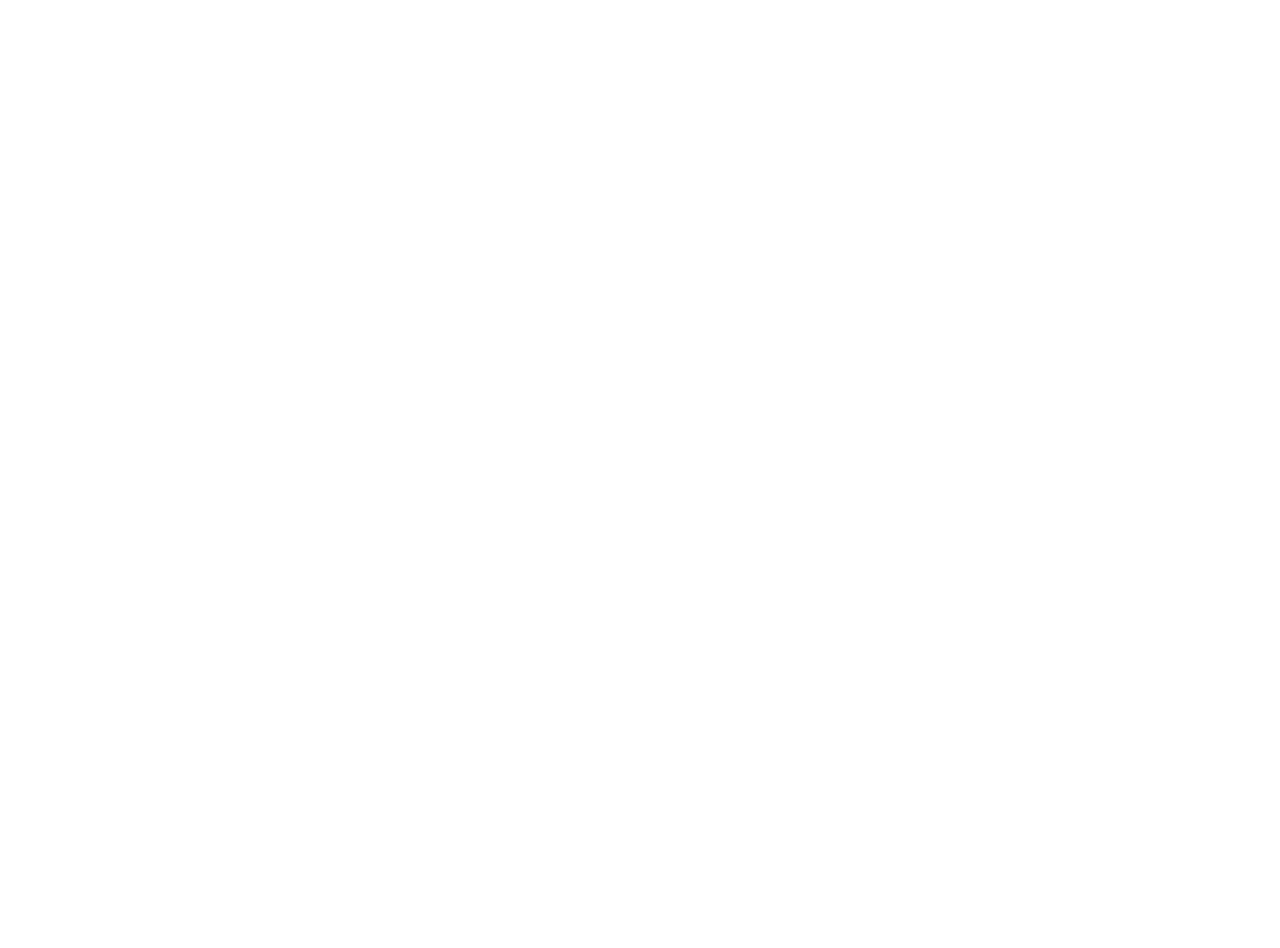
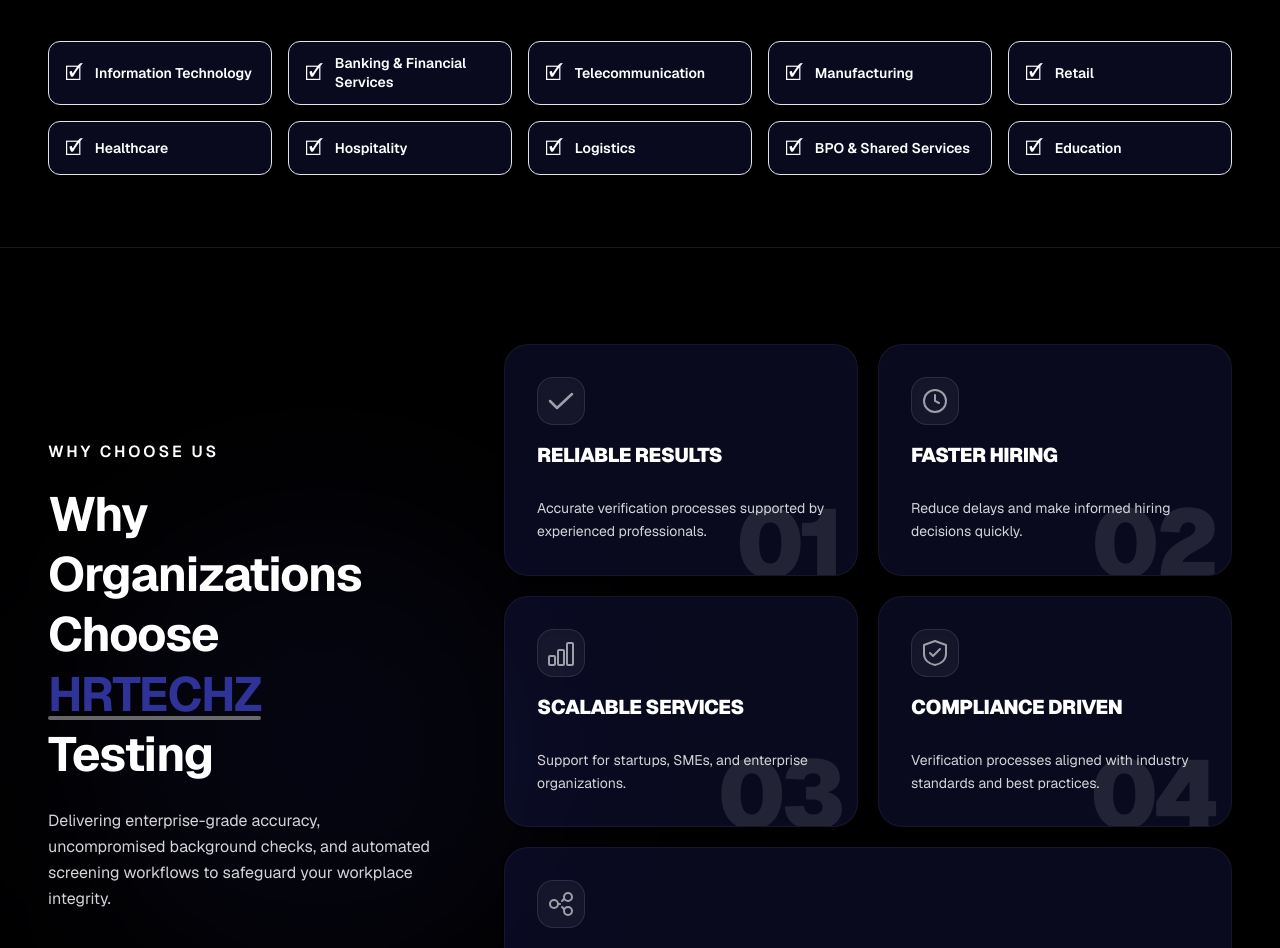
Before and after one commit to CodeOne-X-JFS-ICT/hrtechz, a Next.js app: page /testing in a window 1280 px wide. Shown: the part 4400-5348 px from the top of the page. Before the commit the page ends 4149 px from the top, so only its background shows below. Built offline with nearby package versions, Linux system fonts and the light colour scheme.

Commit message:
testing page section 6,7

```diff
--- a/src/app/testing/page.tsx
+++ b/src/app/testing/page.tsx
@@ -219,6 +219,92 @@ const STEPS = [
         <rect x="5" y="3" width="18" height="22" rx="2" stroke="currentColor" strokeWidth="2" />
         <path d="M9 10h10M9 14h10M9 18h6" stroke="currentColor" strokeWidth="2" strokeLinecap="round" />
         <path d="M18 18l3 3" stroke="currentColor" strokeWidth="2" strokeLinecap="round" />
+      </svg>
+    ),
+  },
+];
+
+/* Industries */
+const INDUSTRIES = [
+  { label: "Information Technology", icon: "🗹" },
+  { label: "Banking & Financial Services", icon: "🗹" },
+  { label: "Telecommunication", icon: "🗹" },
+  { label: "Manufacturing", icon: "🗹" },
+  { label: "Retail", icon: "🗹" },
+  { label: "Healthcare", icon: "🗹" },
+  { label: "Hospitality", icon: "🗹" },
+  { label: "Logistics", icon: "🗹" },
+  { label: "BPO & Shared Services", icon: "🗹" },
+  { label: "Education", icon: "🗹" },
+];
+
+/* Why Choose reasons */
+const REASONS = [
+  {
+    title: "Reliable Results",
+    description:
+      "Accurate verification processes supported by experienced professionals.",
+    icon: (
+      <svg width="30" height="30" viewBox="0 0 30 30" fill="none">
+        <path
+          d="M4 15l7 7L26 8"
+          stroke="currentColor"
+          strokeWidth="2.5"
+          strokeLinecap="round"
+          strokeLinejoin="round"
+        />
+      </svg>
+    ),
+  },
+  {
+    title: "Faster Hiring",
+    description:
+      "Reduce delays and make informed hiring decisions quickly.",
+    icon: (
+      <svg width="30" height="30" viewBox="0 0 30 30" fill="none">
+        <circle cx="15" cy="15" r="11" stroke="currentColor" strokeWidth="2" />
+        <path d="M15 9v6l4 2" stroke="currentColor" strokeWidth="2" strokeLinecap="round" />
+      </svg>
+    ),
+  },
+  {
+    title: "Scalable Services",
+    description:
+      "Support for startups, SMEs, and enterprise organizations.",
+    icon: (
+      <svg width="30" height="30" viewBox="0 0 30 30" fill="none">
+        <rect x="3" y="18" width="6" height="9" rx="1" stroke="currentColor" strokeWidth="2" />
+        <rect x="12" y="12" width="6" height="15" rx="1" stroke="currentColor" strokeWidth="2" />
+        <rect x="21" y="5" width="6" height="22" rx="1" stroke="currentColor" strokeWidth="2" />
+      </svg>
+    ),
+  },
+  {
+    title: "Compliance Driven",
+    description:
+      "Verification processes aligned with industry standards and best practices.",
+    icon: (
+      <svg width="30" height="30" viewBox="0 0 30 30" fill="none">
+        <path
+          d="M15 3l11 4v9c0 6-5 10-11 11-6-1-11-5-11-11V7l11-4z"
+          stroke="currentColor"
+          strokeWidth="2"
+          strokeLinejoin="round"
+        />
+        <path d="M10 15l3 3 7-7" stroke="currentColor" strokeWidth="2" strokeLinecap="round" strokeLinejoin="round" />
+      </svg>
+    ),
+  },
+  {
+    title: "Integrated HR Ecosystem",
+    description:
+      "Seamlessly connected with HRTECHZ Hiring and Technology solutions.",
+    icon: (
+      <svg width="30" height="30" viewBox="0 0 30 30" fill="none">
+        <circle cx="8"  cy="15" r="4" stroke="currentColor" strokeWidth="2" />
+        <circle cx="22" cy="8"  r="4" stroke="currentColor" strokeWidth="2" />
+        <circle cx="22" cy="22" r="4" stroke="currentColor" strokeWidth="2" />
+        <path d="M12 15h2m4-5l-2 2m0 6l2 2" stroke="currentColor" strokeWidth="2" strokeLinecap="round" />
       </svg>
     ),
   },
@@ -772,6 +858,130 @@ export default function TestingPage() {
                   </div>
                 </div>
               </section>
+
+              {/* SECTION 6 — Industries We Support */}
+      <section className="w-full bg-black py-10 px-6 lg:px-12">
+        <div className="w-full max-w-7xl mx-auto">
+
+          {/* Header */}
+          <div className="text-center mb-14">
+            <p className="text-white text-md font-semibold tracking-[0.18em] uppercase mb-4">
+              Industries We Support
+            </p>
+            <h2 className="text-3xl lg:text-5xl font-bold text-white leading-tight">
+              Trusted Across{" "}
+              <span className="underline decoration-zinc-300 underline-offset-4 text-[#2F3296]">
+                Every Sector
+              </span>
+            </h2>
+            <p className="text-zinc-300 text-lg mt-4 max-w-2xl mx-auto">
+              Our verification services are trusted by organisations across
+              a wide range of industries throughout Sri Lanka and beyond.
+            </p>
+            <div className="mx-auto mt-5 w-16 h-1 rounded-full bg-[#2F3296]" />
+          </div>
+
+          {/* 5×2 industry grid — Fixed layout toggles to single column on mobile viewports */}
+          <div className="grid grid-cols-1 sm:grid-cols-3 lg:grid-cols-5 gap-4 mb-8">
+            {INDUSTRIES.map((industry) => (
+              <button
+                key={industry.label}
+                className="group flex items-center gap-3 rounded-xl px-4 py-3 border text-left shadow-lg bg-[#2F3296]/20 border-zinc-200 text-white hover:border-zinc-300 hover:scale-[1.02] transition-all duration-300 cursor-pointer w-full"
+              >
+                <span className="text-xl flex-shrink-0">{industry.icon}</span>
+                <span className="text-sm font-semibold leading-snug">
+                  {industry.label}
+                </span>
+              </button>
+            ))}
+          </div>
+        </div>
+      </section>
+
+      {/* SECTION 7 — Why Choose HRTECHZ Testing */}
+      <hr className="border-t border-zinc-900" />
+      <section className="w-full bg-black py-10 lg:py-24 px-6 lg:px-12 relative overflow-hidden">
+
+        {/* Ambient Neon Radial Glow Blur */}
+        <div className="absolute top-1/3 left-1/4 -translate-x-1/2 w-[400px] h-[400px] bg-[#2F3296]/15 blur-[120px] rounded-full pointer-events-none" />
+
+        <div className="w-full max-w-7xl mx-auto relative z-10">
+          <div className="flex flex-col lg:flex-row gap-12 lg:gap-16 items-start">
+
+            {/* ── LEFT SIDE: Sticky / Pinned Headline Column (40% Width) ── */}
+            <div className="w-full lg:w-[35%] lg:sticky lg:top-24 flex flex-col items-center lg:items-start text-center lg:text-left gap-4">
+              <p className="text-white text-md font-semibold tracking-[0.18em] uppercase mb-1">
+                Why Choose Us
+              </p>
+
+              {/* DESKTOP HEADLINE (Preserves Break lines layout completely) */}
+              <h2 className="hidden lg:block text-5xl font-bold text-white leading-tight tracking-tight">
+                Why <br /> Organizations<br /> Choose<br />{" "}
+                <span className="relative inline-block text-[#2F3296]">
+                  HRTECHZ
+                  <span className="absolute left-0 bottom-1 h-[4px] w-full bg-white/40 rounded-full" />
+                </span>{" "}<br />
+                Testing
+              </h2>
+
+              {/* MOBILE HEADLINE (Completely flat and clean line breaks layout tracking) */}
+              <h2 className="block lg:hidden text-3xl font-bold text-white leading-tight tracking-tight text-center">
+                Why Organizations Choose{" "}
+                <span className="relative inline-block text-[#2F3296]">
+                  HRTECHZ
+                  <span className="absolute left-0 bottom-1 h-[2px] w-full bg-white/40 rounded-full" />
+                </span>{" "}
+                Testing
+              </h2>
+
+              <p className="text-zinc-300 text-sm lg:text-base mt-2 max-w-md leading-relaxed text-justify lg:text-left">
+                Delivering enterprise-grade accuracy, uncompromised background checks, and automated screening workflows to safeguard your workplace integrity.
+              </p>
+            </div>
+
+            {/* ── RIGHT SIDE: Grid Track (with responsive fluid touch swipe structures on mobile) ── */}
+            <div className="w-full lg:w-[65%] flex lg:grid flex-row lg:grid-cols-2 gap-5 overflow-x-auto lg:overflow-visible pb-6 lg:pb-0 snap-x snap-mandatory scrollbar-none -mx-6 px-6 lg:mx-0 lg:px-0 items-stretch">
+              {REASONS.map((reason, index) => {
+                const formattedNumber = String(index + 1).padStart(2, "0");
+
+                return (
+                  <div
+                    key={reason.title}
+                    className={`group relative flex flex-col justify-between gap-5 bg-[#2F3296]/20 border border-white/5 hover:border-[#2F3296]/60 rounded-3xl p-6 lg:p-8 transition-all duration-300 overflow-hidden cursor-default shadow-sm hover:shadow-[0_0_30px_rgba(47,50,150,0.15)] flex-shrink-0 w-[85%] sm:w-[48%] lg:w-auto snap-center
+                      ${index === 4 ? "lg:col-span-2" : ""}
+                    `}
+                  >
+                    {/* Giant Sliding Background Watermark Number */}
+                    <span className="absolute -bottom-4 right-4 text-7xl lg:text-8xl font-black text-white/10 group-hover:text-[#2F3296]/80 leading-none select-none tracking-tighter transition-all duration-500 transform group-hover:-translate-y-3">
+                      {formattedNumber}
+                    </span>
+
+                    {/* Icon & Title Row */}
+                    <div className="flex flex-col gap-4 relative z-10 text-left">
+                      <div className="w-12 h-12 flex items-center justify-center rounded-2xl bg-white/5 border border-white/10 text-zinc-400 group-hover:bg-[#2F3296] group-hover:text-white group-hover:border-[#2F3296] transition-all duration-300 shadow-inner">
+                        {reason.icon}
+                      </div>
+
+                      <h3 className="text-white font-black text-lg lg:text-xl uppercase tracking-tight group-hover:text-[#2F3296] transition-colors duration-200">
+                        {reason.title}
+                      </h3>
+                    </div>
+
+                    {/* Description Content Layer */}
+                    <p className="text-zinc-300 group-hover:text-zinc-300 text-sm leading-relaxed text-left relative z-10 mt-2">
+                      {reason.description}
+                    </p>
+
+                    {/* Micro Accent Edge Tracker line */}
+                    <div className="absolute left-0 bottom-0 w-0 group-hover:w-full h-1 bg-gradient-to-r from-[#2F3296] to-transparent transition-all duration-500 rounded-b-3xl" />
+                  </div>
+                );
+              })}
+            </div>
+
+          </div>
+        </div>
+      </section>
     </div>
   );
 }
```
